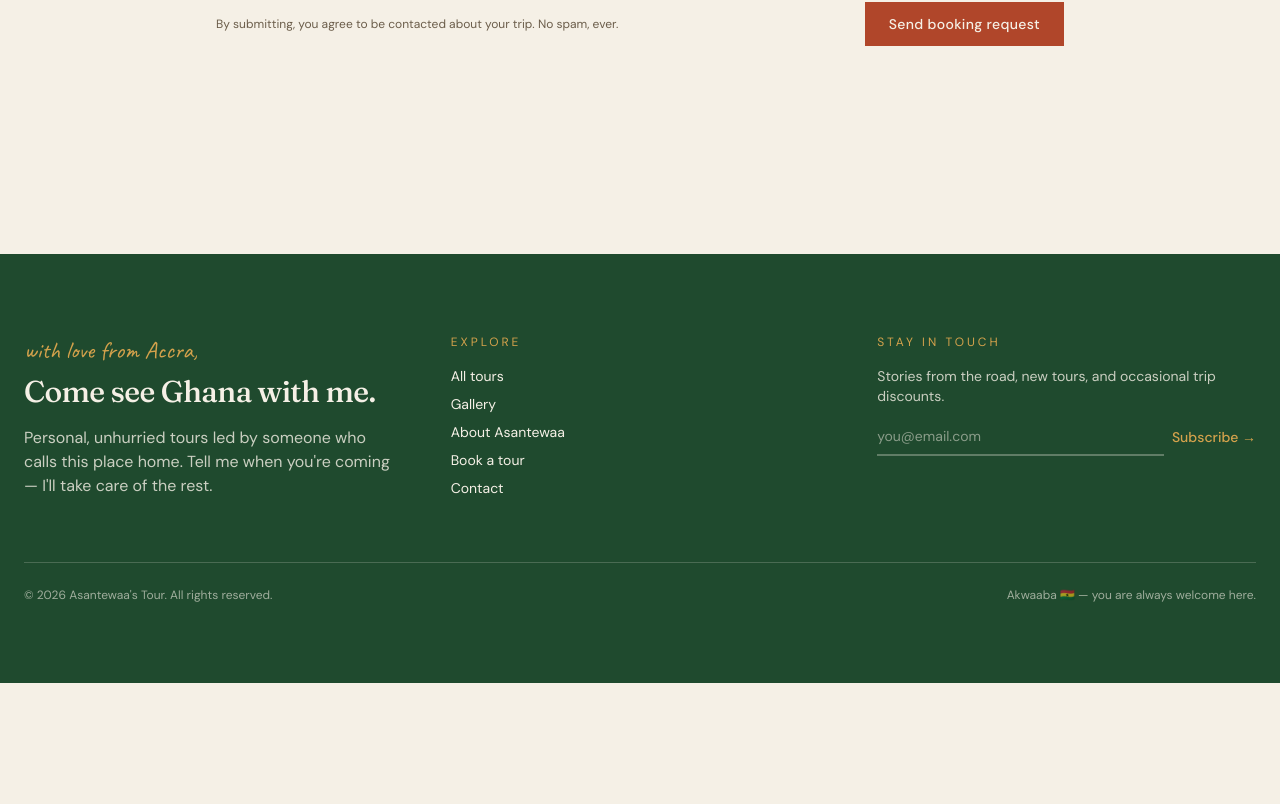
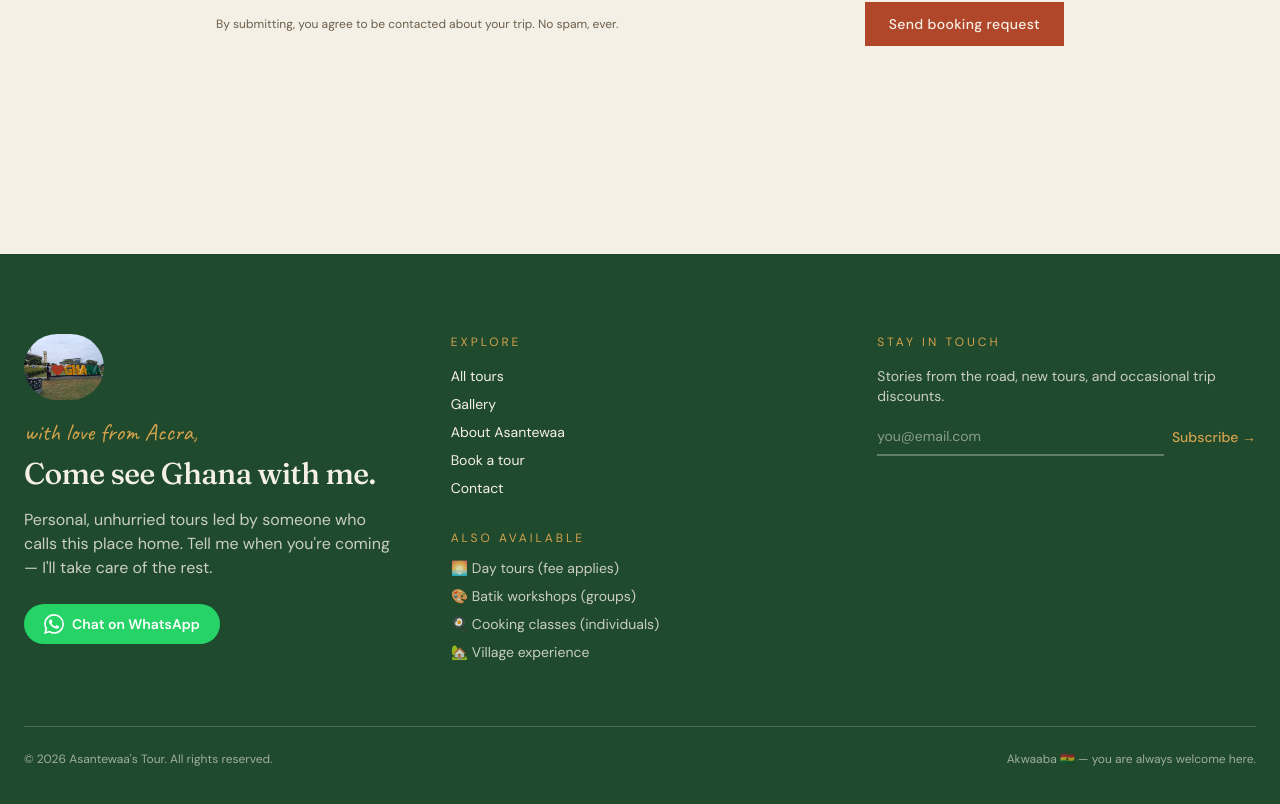
Before and after one commit to techguychris2007/asantewaas-tour, a Next.js app: page /book in a window 1280 px wide. Shown: the part 978-1782 px from the top of the page. Before the commit the page ends 1661 px from the top, so only its background shows below. Built offline with nearby package versions, Linux system fonts and the light colour scheme.

Commit message:
Initial commit

```diff
--- a/src/app/admin/page.tsx
+++ b/src/app/admin/page.tsx
@@ -5,14 +5,15 @@ import { cookies } from "next/headers";
 import Link from "next/link";
 
 export const dynamic = "force-dynamic";
+export const runtime = "edge";
 
-function isAuthed(): boolean {
-  const c = cookies().get("admin_auth")?.value;
+async function isAuthed(): Promise<boolean> {
+  const c = (await cookies()).get("admin_auth")?.value;
   return Boolean(c && c === process.env.ADMIN_PASSWORD);
 }
 
 export default async function AdminPage() {
-  if (!isAuthed()) {
+  if (!(await isAuthed())) {
     return (
       <main className="mx-auto max-w-sm px-6 py-32">
         <h1 className="font-display text-4xl">Admin</h1>
--- a/src/app/page.tsx
+++ b/src/app/page.tsx
@@ -284,6 +284,56 @@ export default async function HomePage() {
         </div>
       </section>
 
+      {/* =================== MORE EXPERIENCES =================== */}
+      <section className="py-24 bg-bone">
+        <div className="mx-auto max-w-7xl px-6">
+          <p className="eyebrow">More with Asantewaa</p>
+          <h2 className="mt-3 font-display text-4xl md:text-5xl">
+            Beyond the <span className="italic text-clay">tour</span>.
+          </h2>
+          <p className="mt-4 max-w-2xl text-muted">
+            Not every experience fits a package. Here's what else I offer — reach out and we'll build something just for you.
+          </p>
+
+          <div className="mt-12 grid gap-6 sm:grid-cols-2 md:grid-cols-4">
+            {[
+              {
+                icon: "🌅",
+                title: "Day Tours",
+                desc: "Short on time? A single-day tour is available with a fee. Tell me what you want to see — I'll make it happen.",
+              },
+              {
+                icon: "🎨",
+                title: "Batik Workshop",
+                desc: "A hands-on batik fabric dyeing session for groups. Create something beautiful to take home.",
+              },
+              {
+                icon: "🍳",
+                title: "Cooking Class",
+                desc: "Learn to cook Ghanaian dishes with me. Available for individuals. Jollof secrets included.",
+              },
+              {
+                icon: "🏡",
+                title: "Village Experience",
+                desc: "Step into everyday Ghanaian life. A grounding, joyful visit to a real community — not a performance.",
+              },
+            ].map((item) => (
+              <div key={item.title} className="rounded-sm bg-cream p-6 shadow-sm">
+                <div className="mb-3 text-4xl">{item.icon}</div>
+                <h3 className="font-display text-xl">{item.title}</h3>
+                <p className="mt-2 text-sm text-muted leading-relaxed">{item.desc}</p>
+              </div>
+            ))}
+          </div>
+
+          <div className="mt-10 rounded-sm border border-clay/30 bg-clay/10 px-6 py-5">
+            <p className="text-sm text-ink leading-relaxed">
+              <span className="font-semibold">Note:</span> All itineraries are subject to change to suit your preferences — and prices will adjust accordingly. Whatever you want, I'll send you a personalised plan with the price. Just ask.
+            </p>
+          </div>
+        </div>
+      </section>
+
       {/* =================== CONTACT =================== */}
       <section id="contact" className="py-24">
         <div className="mx-auto max-w-5xl px-6">
--- a/src/app/tours/[slug]/page.tsx
+++ b/src/app/tours/[slug]/page.tsx
@@ -74,6 +74,13 @@ export default async function TourDetailPage({ params }: { params: Promise<{ slu
               ))}
             </div>
 
+            {/* Itinerary flexibility note */}
+            {tour.note && (
+              <div className="mt-6 rounded-sm border border-clay/30 bg-clay/10 px-5 py-4 text-sm text-ink leading-relaxed">
+                <span className="font-semibold">Good to know: </span>{tour.note}
+              </div>
+            )}
+
             <h3 className="mt-12 font-display text-2xl">What's included</h3>
             <ul className="mt-4 grid gap-2 text-sm sm:grid-cols-2">
               {tour.includes.map((inc) => (
--- a/src/components/footer.tsx
+++ b/src/components/footer.tsx
@@ -1,13 +1,30 @@
 // src/components/footer.tsx
 import Link from "next/link";
+import Image from "next/image";
 import { NewsletterForm } from "./newsletter-form";
 
+// ✏️ UPDATE YOUR WHATSAPP NUMBER BELOW (include country code, no + or spaces)
+const WHATSAPP_NUMBER = "233243954716"; // e.g. 233244123456 for Ghana (+233)
+const WHATSAPP_MESSAGE = "Hello Asantewaa! I'm interested in a tour.";
+
 export function Footer() {
+  const whatsappUrl = `https://wa.me/${WHATSAPP_NUMBER}?text=${encodeURIComponent(WHATSAPP_MESSAGE)}`;
+
   return (
     <footer className="mt-32 bg-forest text-cream">
       <div className="mx-auto max-w-7xl px-6 py-20">
         <div className="grid gap-12 md:grid-cols-3">
           <div>
+            {/* Logo */}
+            <div className="mb-4">
+              <Image
+                src="/images/logo.jpg"
+                alt="Asantewaa's Tour Logo"
+                width={80}
+                height={80}
+                className="rounded-full object-cover"
+              />
+            </div>
             <p className="hand mb-2 text-gold">with love from Accra,</p>
             <h3 className="font-display text-3xl">
               Come see Ghana with me.
@@ -16,6 +33,19 @@ export function Footer() {
               Personal, unhurried tours led by someone who calls this place
               home. Tell me when you're coming — I'll take care of the rest.
             </p>
+
+            {/* WhatsApp Button */}
+            <a
+              href={whatsappUrl}
+              target="_blank"
+              rel="noopener noreferrer"
+              className="mt-6 inline-flex items-center gap-2 rounded-full bg-[#25D366] px-5 py-2.5 text-sm font-semibold text-white hover:bg-[#1ebe5d] transition-colors"
+            >
+              <svg viewBox="0 0 24 24" className="h-5 w-5" fill="currentColor">
+                <path d="M17.472 14.382c-.297-.149-1.758-.867-2.03-.967-.273-.099-.471-.148-.67.15-.197.297-.767.966-.94 1.164-.173.199-.347.223-.644.075-.297-.15-1.255-.463-2.39-1.475-.883-.788-1.48-1.761-1.653-2.059-.173-.297-.018-.458.13-.606.134-.133.298-.347.446-.52.149-.174.198-.298.298-.497.099-.198.05-.371-.025-.52-.075-.149-.669-1.612-.916-2.207-.242-.579-.487-.5-.669-.51-.173-.008-.371-.01-.57-.01-.198 0-.52.074-.792.372-.272.297-1.04 1.016-1.04 2.479 0 1.462 1.065 2.875 1.213 3.074.149.198 2.096 3.2 5.077 4.487.709.306 1.262.489 1.694.625.712.227 1.36.195 1.871.118.571-.085 1.758-.719 2.006-1.413.248-.694.248-1.289.173-1.413-.074-.124-.272-.198-.57-.347m-5.421 7.403h-.004a9.87 9.87 0 01-5.031-1.378l-.361-.214-3.741.982.998-3.648-.235-.374a9.86 9.86 0 01-1.51-5.26c.001-5.45 4.436-9.884 9.888-9.884 2.64 0 5.122 1.03 6.988 2.898a9.825 9.825 0 012.893 6.994c-.003 5.45-4.437 9.884-9.885 9.884m8.413-18.297A11.815 11.815 0 0012.05 0C5.495 0 .16 5.335.157 11.892c0 2.096.547 4.142 1.588 5.945L.057 24l6.305-1.654a11.882 11.882 0 005.683 1.448h.005c6.554 0 11.89-5.335 11.893-11.893a11.821 11.821 0 00-3.48-8.413Z"/>
+              </svg>
+              Chat on WhatsApp
+            </a>
           </div>
 
           <div>
@@ -26,6 +56,14 @@ export function Footer() {
               <li><Link href="/about" className="hover:text-gold">About Asantewaa</Link></li>
               <li><Link href="/book" className="hover:text-gold">Book a tour</Link></li>
               <li><Link href="/#contact" className="hover:text-gold">Contact</Link></li>
+            </ul>
+
+            <p className="eyebrow mb-3 mt-8 text-gold">Also available</p>
+            <ul className="space-y-2 text-sm text-cream/80">
+              <li>🌅 Day tours (fee applies)</li>
+              <li>🎨 Batik workshops (groups)</li>
+              <li>🍳 Cooking classes (individuals)</li>
+              <li>🏡 Village experience</li>
             </ul>
           </div>
 
--- a/src/components/header.tsx
+++ b/src/components/header.tsx
@@ -1,15 +1,14 @@
 // src/components/header.tsx
 import Link from "next/link";
+import Image from "next/image";
 
 export function Header() {
   return (
     <header className="sticky top-0 z-40 border-b border-ink/10 bg-cream/85 backdrop-blur">
       <div className="mx-auto flex max-w-7xl items-center justify-between px-6 py-4">
         <Link href="/" className="flex items-center gap-3">
-          <span className="flex h-10 w-10 items-center justify-center rounded-full bg-forest text-gold">
-            <svg viewBox="0 0 24 24" className="h-5 w-5" fill="currentColor">
-              <path d="M12 2L14.5 9L22 9.5L16.5 14L18 22L12 18L6 22L7.5 14L2 9.5L9.5 9L12 2Z" />
-            </svg>
+          <span className="flex h-10 w-10 overflow-hidden rounded-full">
+            <Image src="/images/logo.jpg" alt="Asantewaa's Tour" width={40} height={40} className="object-cover" />
           </span>
           <span className="flex flex-col leading-none">
             <span className="font-display text-lg font-semibold">Asantewaa's Tour</span>
```
Also changed, not shown: package.json (+7 -11 lines), src/lib/tours.ts (+19 -12 lines), 1 other file (tests, documents, lock files or other folders).
